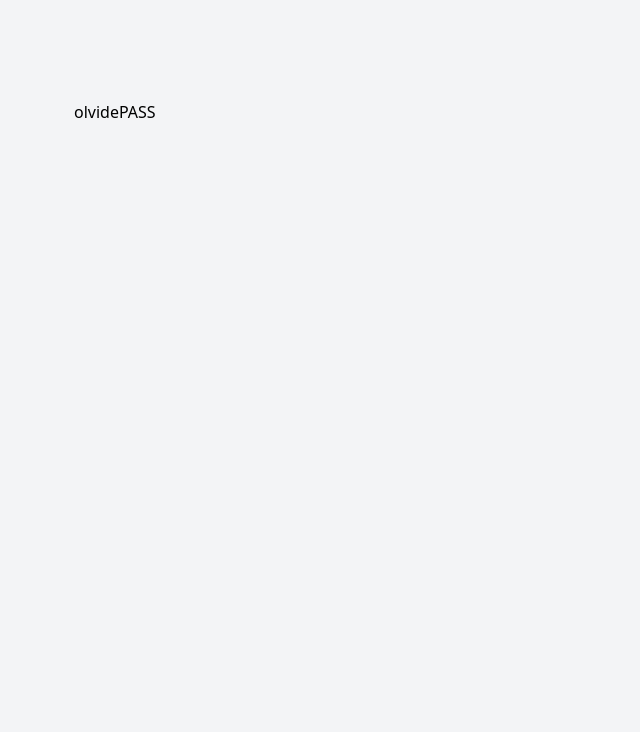
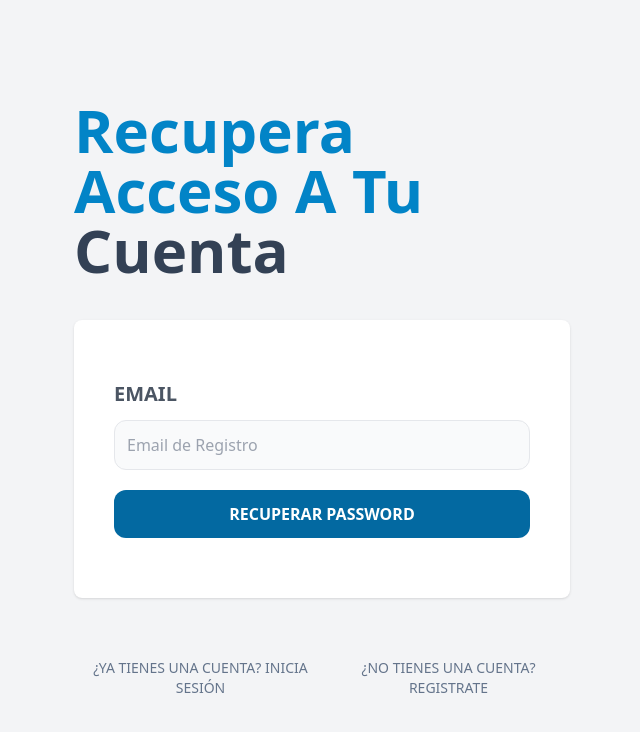
Before and after one commit to ing-mgiordano/pyGestionDeProyectos, a React (Vite) app in the folder frontend/: page /olvide-password in a window 1280 px wide. Shown: the top 732 px of the page, without its empty margins (318-958 px from the left). Built offline with nearby package versions, Linux system fonts and the light colour scheme.

Commit message:
se creo pagina para recuperar password

```diff
--- a/frontend/src/App.jsx
+++ b/frontend/src/App.jsx
@@ -17,9 +17,7 @@
           <Route path='olvide-password' element={<OlvidePassword />} />
           <Route path='olvide-password/:token' element={<NuevoPassword />} />
           <Route path='confirmar/:id' element={<ConfirmarCuenta />} />
-
         </Route>
-
       </Routes>
     </BrowserRouter>
   )
--- a/frontend/src/paginas/Login.jsx
+++ b/frontend/src/paginas/Login.jsx
@@ -47,13 +47,13 @@
         <nav className="lg:flex lg:justify-between">
             <Link
                 className="block text-center my-5 text-slate-500 uppercase text-sm"
-                to='registrar'
+                to='/registrar'
             >
                 ¿No tienes una cuenta? Registrate
             </Link>
             <Link
                 className="block text-center my-5 text-slate-500 uppercase text-sm"
-                to='olvide-password'
+                to='/olvide-password'
             >
                 Olvide Mi Password
             </Link>
--- a/frontend/src/paginas/OlvidePassword.jsx
+++ b/frontend/src/paginas/OlvidePassword.jsx
@@ -1,8 +1,52 @@
+import { Link } from "react-router-dom";
 
 const OlvidePassword = () => {
   return (
-    <div>olvidePASS</div>
-  )
-}
+    <>
+      <h1 className="text-sky-600 font-black text-6xl capitalize">
+        Recupera acceso a tu
+        <span className="text-slate-700"> cuenta</span>
+      </h1>
 
-export default OlvidePassword
+      <form action="" className="my-10 bg-white shadow rounded-lg p-10">
+        <div className="my-5">
+          <label
+            htmlFor="email"
+            className="uppercase text-gray-600 block text-xl font-bold cursor-pointer"
+          >
+            Email
+          </label>
+          <input
+            type="email"
+            id="email"
+            placeholder="Email de Registro"
+            className="w-full mt-3 p-3 border rounded-xl bg-gray-50"
+          />
+        </div>
+
+        <input
+          type="submit"
+          value="Recuperar Password"
+          className="bg-sky-700 w-full mb-5 py-3 text-white uppercase font-bold rounded-xl hover:cursor-pointer hover:bg-sky-800 transition-colors"
+        />
+      </form>
+
+      <nav className="lg:flex lg:justify-between">
+        <Link
+          className="block text-center my-5 text-slate-500 uppercase text-sm"
+          to="/"
+        >
+          ¿Ya tienes una cuenta? Inicia Sesión
+        </Link>
+        <Link
+          className="block text-center my-5 text-slate-500 uppercase text-sm"
+          to='/registrar'
+        >
+          ¿No tienes una cuenta? Registrate
+        </Link>
+      </nav>
+    </>
+  );
+};
+
+export default OlvidePassword;
--- a/frontend/src/paginas/Registrar.jsx
+++ b/frontend/src/paginas/Registrar.jsx
@@ -1,4 +1,4 @@
-import { Link } from "react-router-dom"
+import { Link } from "react-router-dom";
 
 const Registrar = () => {
   return (
@@ -13,7 +13,8 @@
           <label
             htmlFor="nombre"
             className="uppercase text-gray-600 block text-xl font-bold cursor-pointer"
-                >Nombre
+          >
+            Nombre
           </label>
           <input
             type="nombre"
@@ -27,7 +28,8 @@
           <label
             htmlFor="email"
             className="uppercase text-gray-600 block text-xl font-bold cursor-pointer"
-                >Email
+          >
+            Email
           </label>
           <input
             type="email"
@@ -41,7 +43,8 @@
           <label
             htmlFor="password"
             className="uppercase text-gray-600 block text-xl font-bold cursor-pointer"
-                >Password
+          >
+            Password
           </label>
           <input
             type="password"
@@ -55,7 +58,8 @@
           <label
             htmlFor="password2"
             className="uppercase text-gray-600 block text-xl font-bold cursor-pointer"
-                >Repetir Password
+          >
+            Repetir Password
           </label>
           <input
             type="password"
@@ -75,20 +79,19 @@
       <nav className="lg:flex lg:justify-between">
         <Link
           className="block text-center my-5 text-slate-500 uppercase text-sm"
-                to='/'
+          to="/"
         >
           ¿Ya tienes una cuenta? Inicia Sesión
         </Link>
         <Link
           className="block text-center my-5 text-slate-500 uppercase text-sm"
-                to='olvide-password'
+          to="/olvide-password"
         >
           Olvide Mi Password
         </Link>
-
       </nav>
     </>
-  )
-}
+  );
+};
 
-export default Registrar
+export default Registrar;
```
Lines whose indentation alone changed are shown as unchanged.
